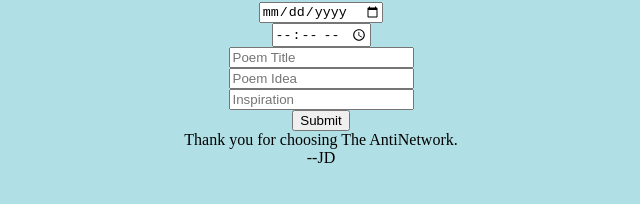
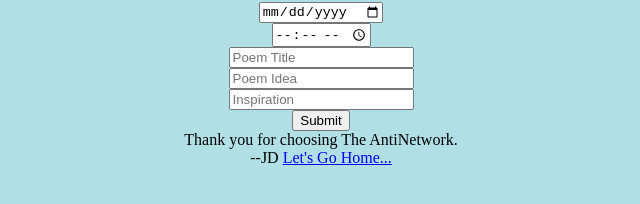
Before and after one commit to anti-dot-net/poem, a plain HTML site: page index.html in a window 1280 px wide. Shown: the part 346-550 px from the top of the page, without its empty margins (319-959 px from the left). Drawn offline with Linux system fonts and the light colour scheme.

Commit message:
Update index.html

```diff
--- a/index.html
+++ b/index.html
@@ -42,5 +42,6 @@
     </div>
     </body>
     <footer>Thank you for choosing The AntiNetwork. <br>
-        --JD</footer>
+        --JD
+    <a href='https://www.anti-net.com'>Let's Go Home...</a></footer>
 </html>
```
